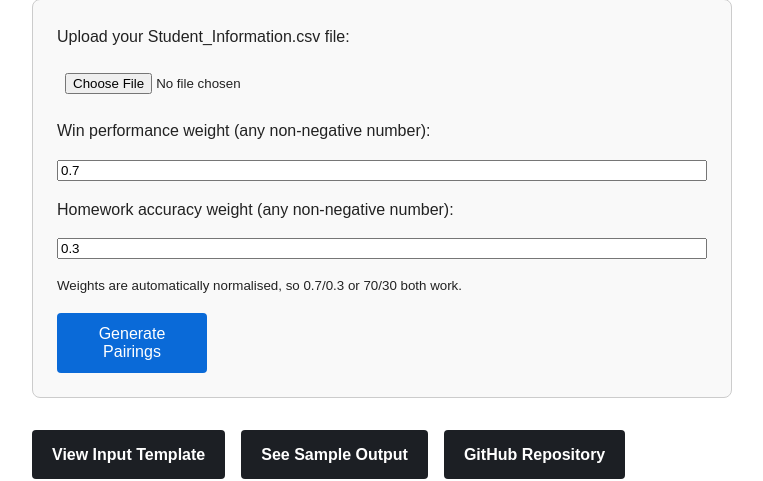
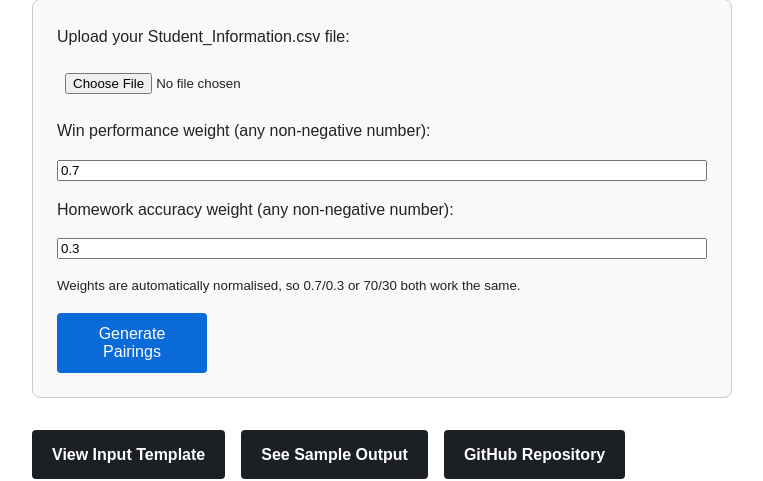
Before and after one commit to Hmm100-star/chess-match-selector, a Flask app: page / in a window 1280 px wide. Shown: the part 106-587 px from the top of the page, without its empty margins (258-1021 px from the left). Run offline with Flask 3, Linux system fonts and the light colour scheme.

Commit message:
updated wording about weighting

```diff
--- a/templates/index.html
+++ b/templates/index.html
@@ -125,7 +125,7 @@
         step="0.01"
         value="{{ homework_weight }}"
       />
-      <small>Weights are automatically normalised, so 0.7/0.3 or 70/30 both work.</small>
+      <small>Weights are automatically normalised, so 0.7/0.3 or 70/30 both work the same.</small>
       <button type="submit">Generate Pairings</button>
     </form>
 
```
